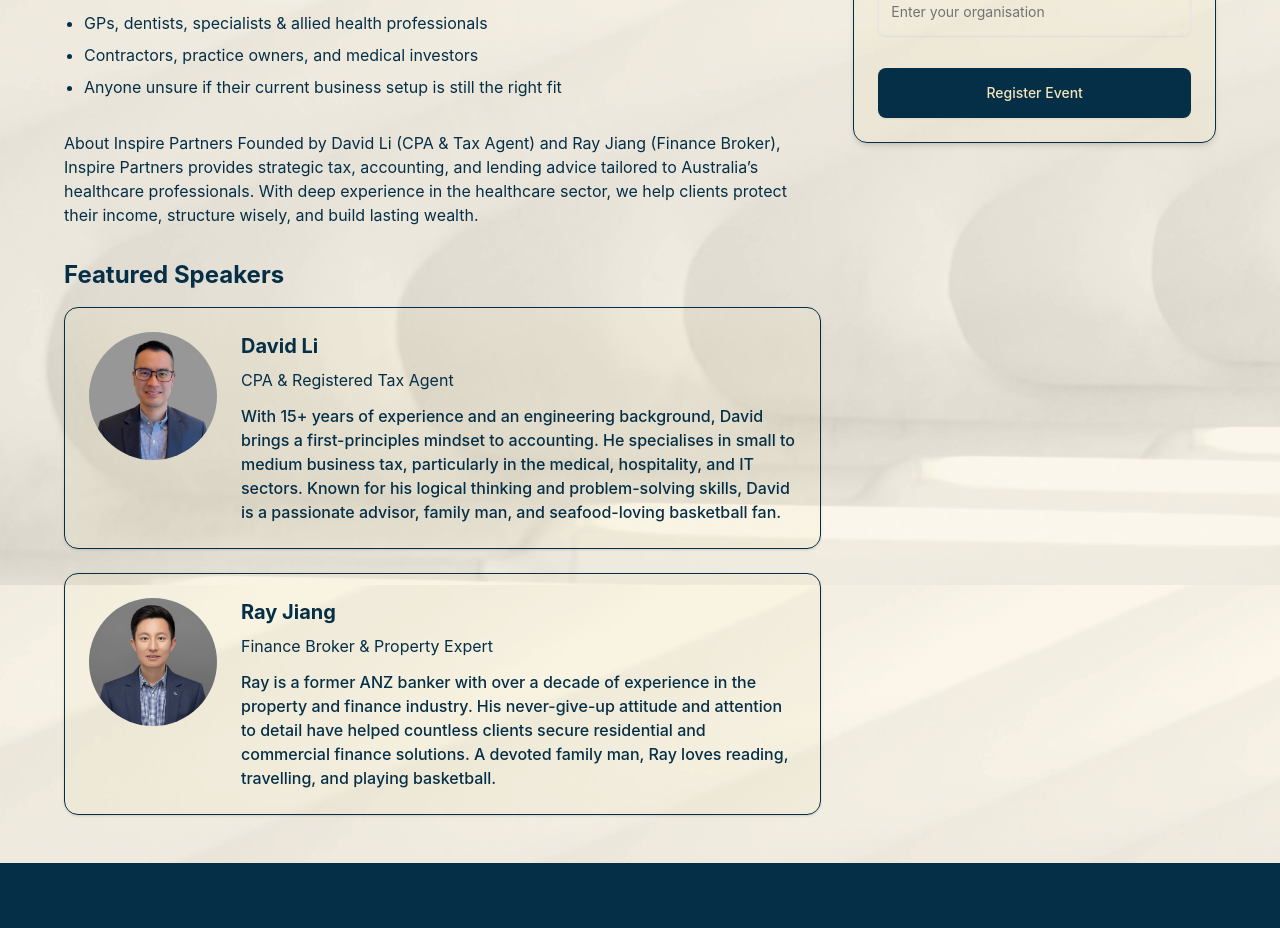
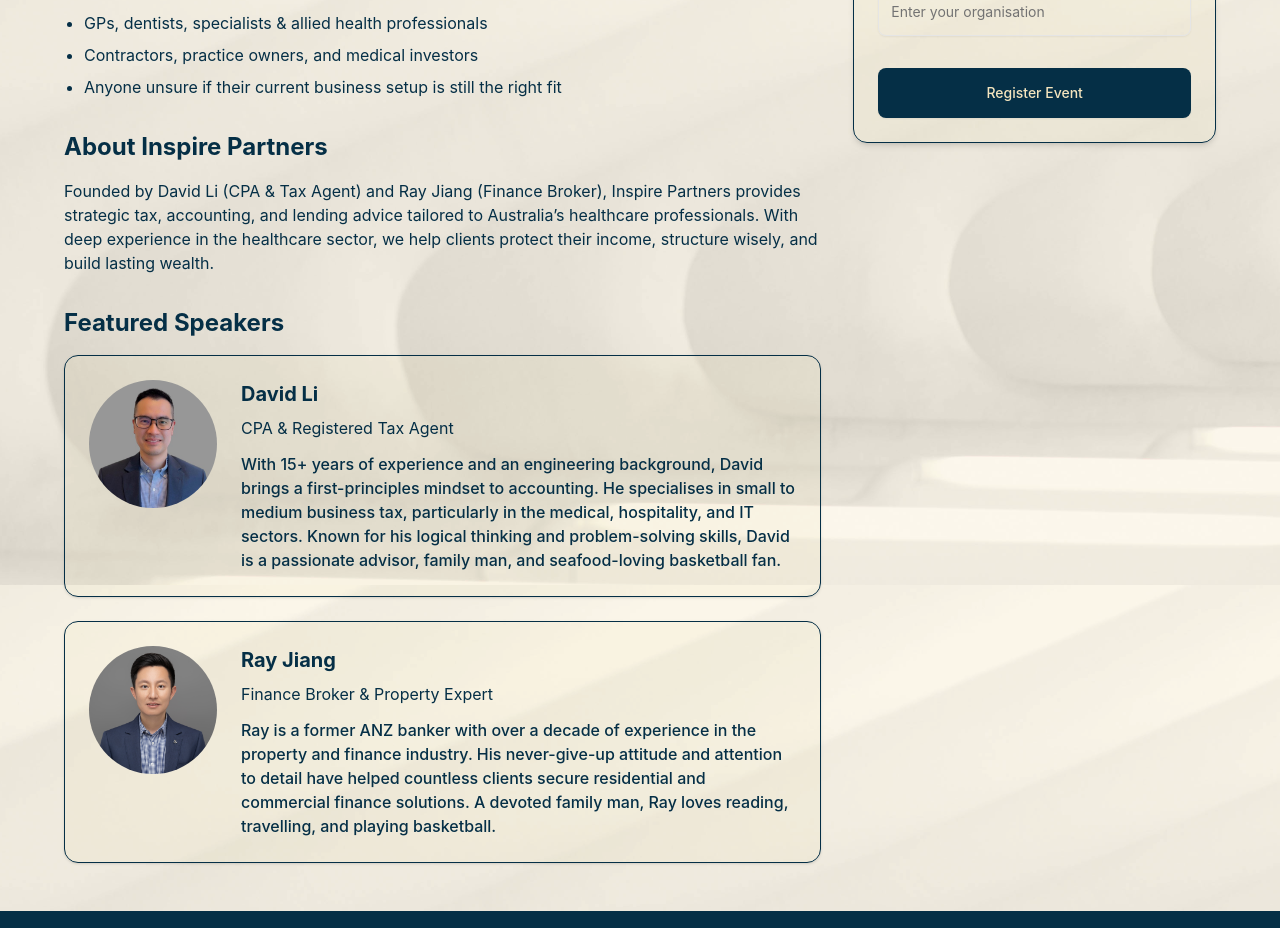
Before and after one commit to Ray-Ins/my-homepage, a Next.js app: page /event-register in a window 1280 px wide. Shown: the part 1240-2168 px from the top of the page. Built offline with nearby package versions, Linux system fonts and the light colour scheme.

Commit message:
fix: modify some texts and email logo

```diff
--- a/app/(routes)/event-register/page.tsx
+++ b/app/(routes)/event-register/page.tsx
@@ -168,13 +168,15 @@
             </li>
           </ul>
 
+          <h2 className="text-2xl font-bold mb-4" style={{ color: "#052f46" }}>
+            About Inspire Partners
+          </h2>
           <p>
-            About Inspire Partners Founded by David Li (CPA & Tax Agent) and Ray
-            Jiang (Finance Broker), Inspire Partners provides strategic tax,
-            accounting, and lending advice tailored to Australia’s healthcare
-            professionals. With deep experience in the healthcare sector, we
-            help clients protect their income, structure wisely, and build
-            lasting wealth.
+            Founded by David Li (CPA & Tax Agent) and Ray Jiang (Finance
+            Broker), Inspire Partners provides strategic tax, accounting, and
+            lending advice tailored to Australia’s healthcare professionals.
+            With deep experience in the healthcare sector, we help clients
+            protect their income, structure wisely, and build lasting wealth.
           </p>
 
           {/* Speakers Introduction */}
```
Also changed, not shown: public/email-logo/email-logo.jpg, public/webinar/obsolete.jpg (deleted).
